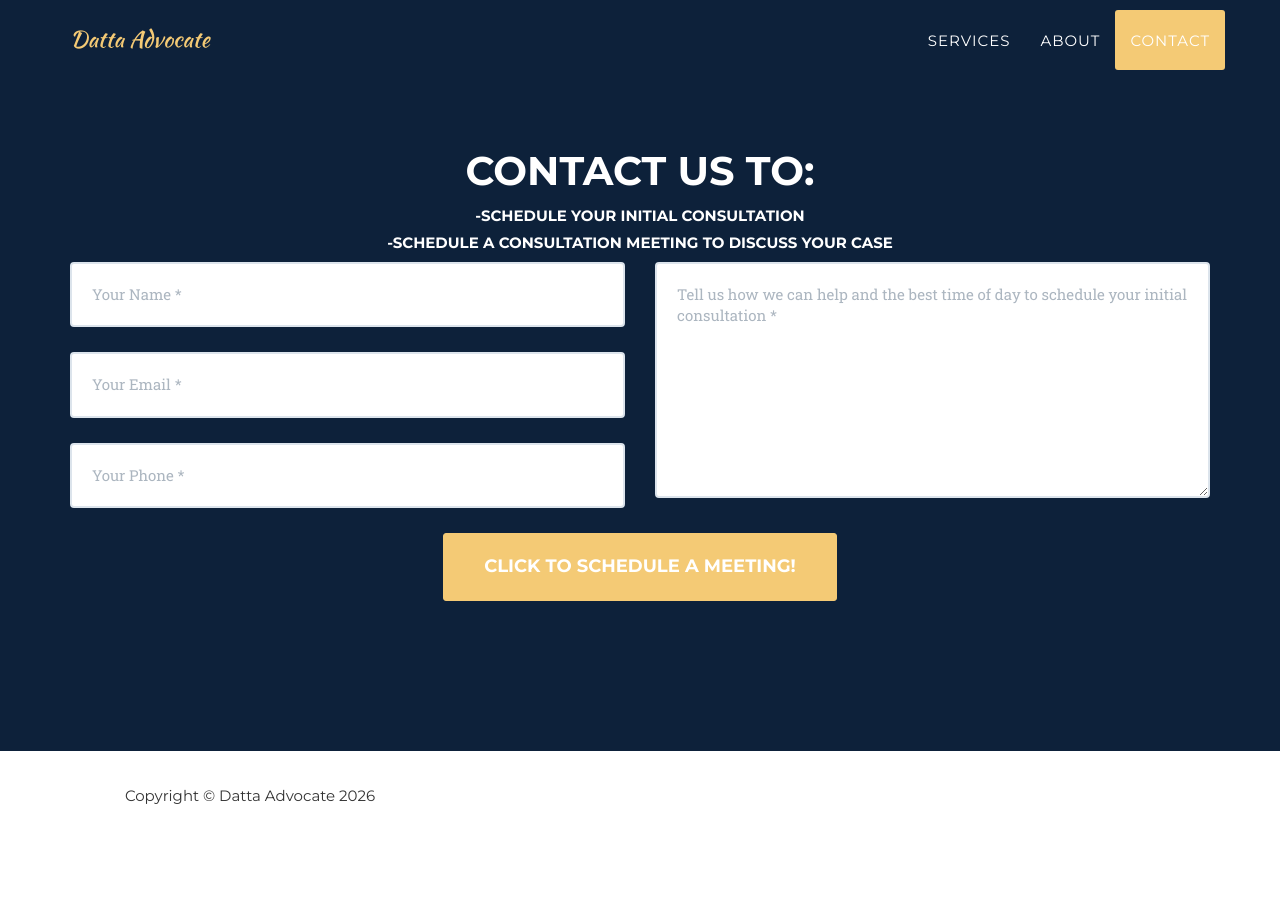
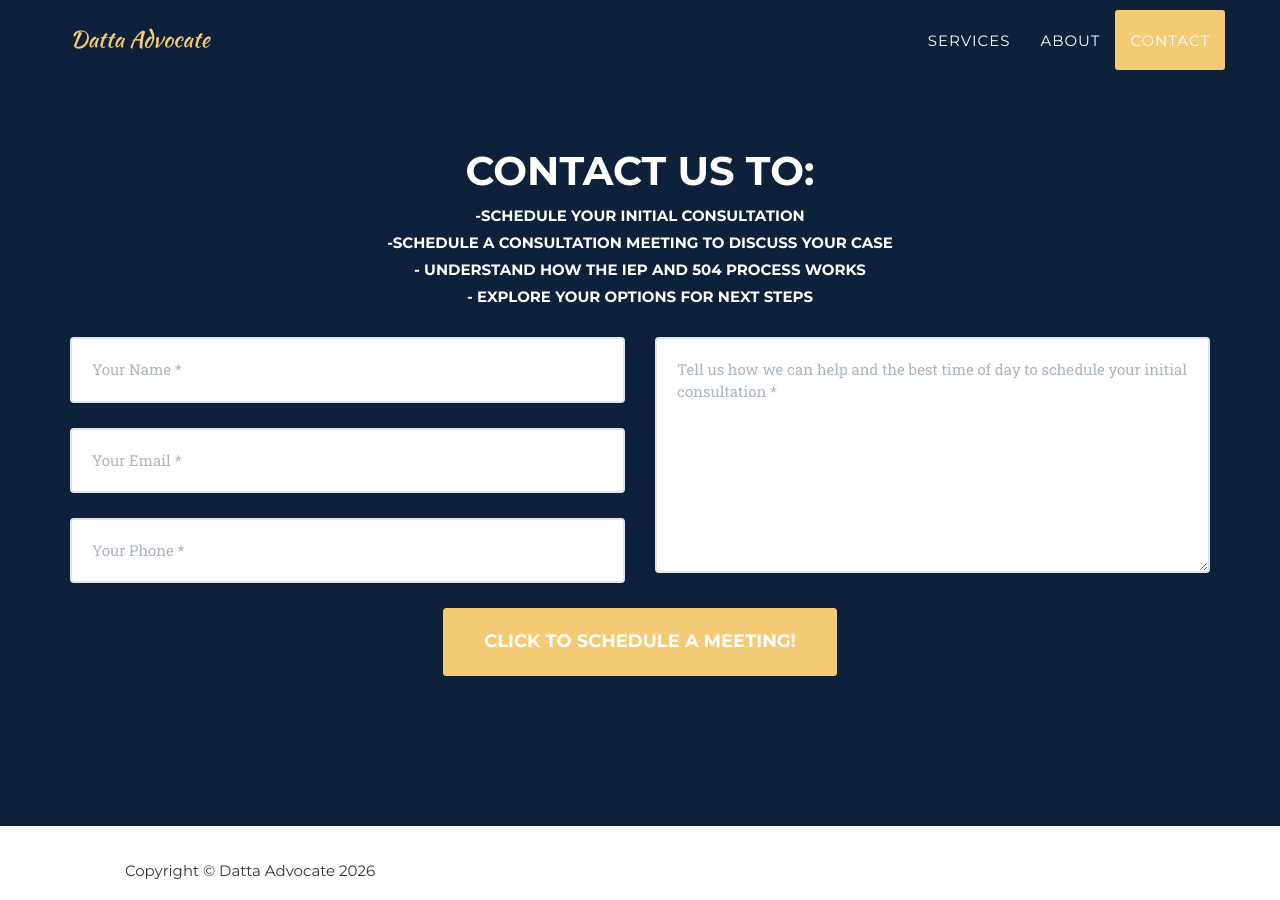
Before and after one commit to neeradatta/dattaadvocate.com, a Jekyll site: the page built from index.html, in a window 1280 px wide and 900 px high, scrolled down 5300 px. Built offline with Jekyll 4.4.1, drawn with Linux system fonts in a browser that asks for light colours; some web fonts are replaced; before the commit the page ends 6141 px from its top, so only the background shows below that.

Commit message:
edited and added to the contact form

```diff
--- a/_includes/contact.html
+++ b/_includes/contact.html
@@ -5,6 +5,9 @@
                     <h2 class="section-heading">Contact Us To:</h2>
                     <h5 class="section-heading">-Schedule Your Initial Consultation</h5>
                     <h5 class="section-heading">-Schedule A Consultation Meeting To Discuss Your Case</h5>
+                    <h5 class="section-heading">- Understand How the IEP and 504 Process Works</h5>
+                    <h5 class="section-heading">- Explore Your Options for Next Steps</h5>
+                    <br>
                 </div>
             </div>
             <div class="row">
```
